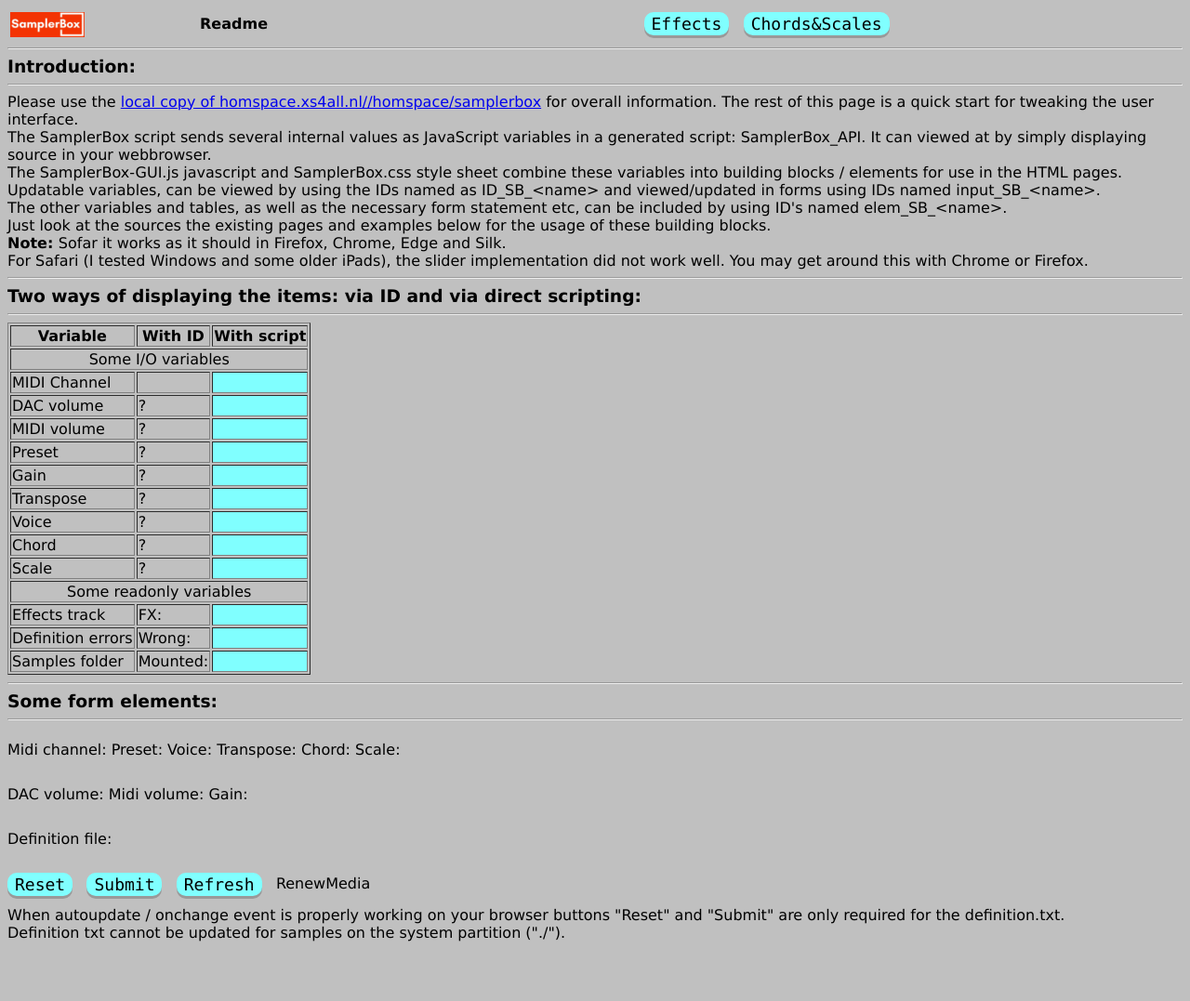
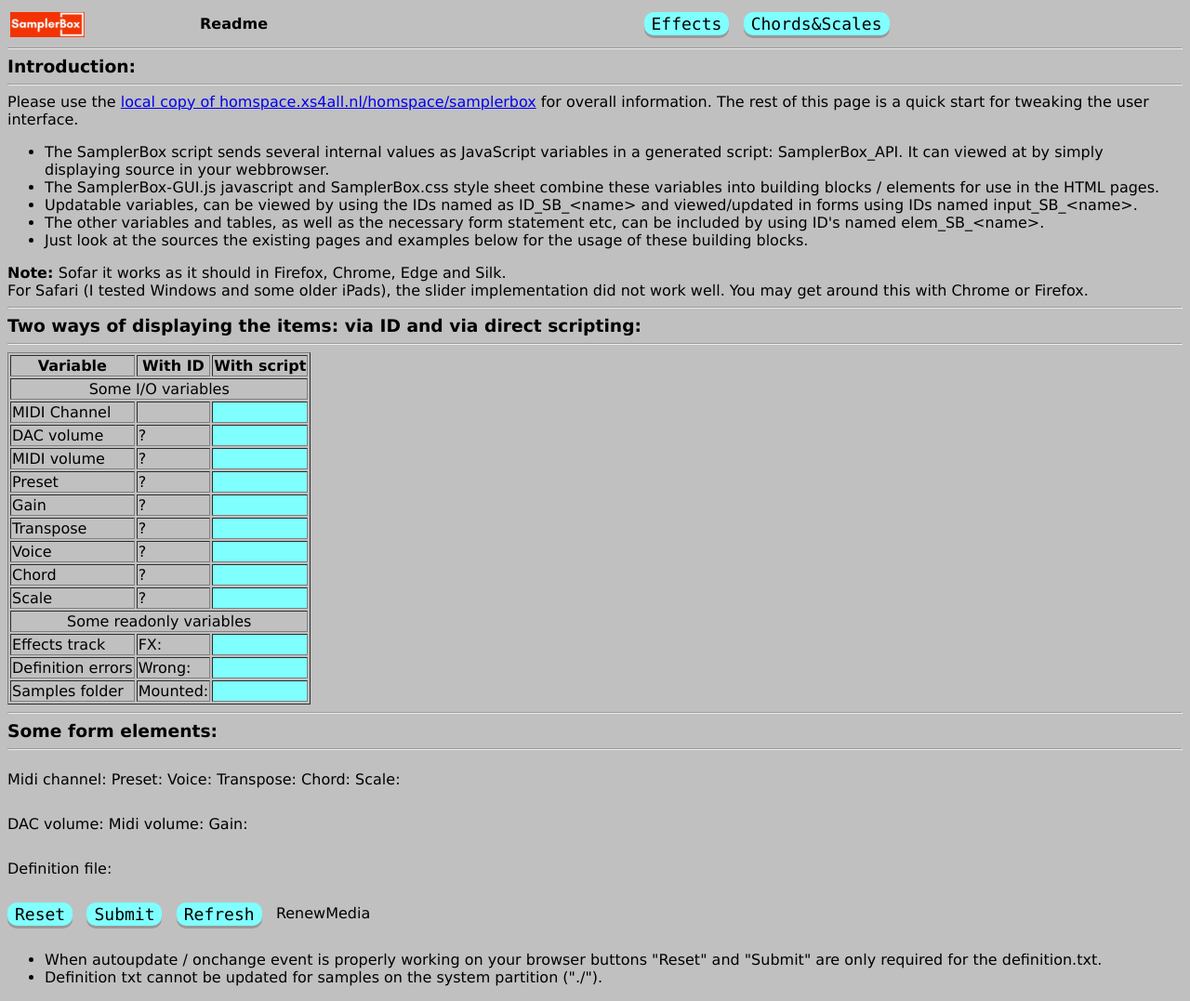
Before and after one commit to hansehv/SamplerBox, a plain HTML site: page webgui/readme.html in a window 1280 px wide. Shown: the whole page at 93% size. Before the commit the page ends 1021 px from the top, so only its background shows below. Drawn offline with Linux system fonts and the light colour scheme; a script that the page names is missing.

Commit message:
Improved readability

```diff
--- a/webgui/readme.html
+++ b/webgui/readme.html
@@ -16,14 +16,16 @@
 </TR></TABLE>
 
 <HR><H3>Introduction:</H3><HR>
-Please use the <A HREF="website/index.html">local copy of homspace.xs4all.nl//homspace/samplerbox</A> for overall information.
-The rest of this page is a quick start for tweaking the user interface.<BR>
-The SamplerBox script sends several internal values as JavaScript variables in a generated script: SamplerBox_API. It can viewed at by simply displaying source in your webbrowser.
-<BR>The SamplerBox-GUI.js javascript and SamplerBox.css style sheet combine these variables into building blocks / elements for use in the HTML pages.
-<BR>Updatable variables, can be viewed by using the IDs named as ID_SB_&lt;name&gt; and viewed/updated in forms using IDs named input_SB_&lt;name&gt;.
-<BR>The other variables and tables, as well as the necessary form statement etc, can be included by using ID's named elem_SB_&lt;name&gt;.
-<BR>Just look at the sources the existing pages and examples below for the usage of these building blocks.
-<BR><B>Note: </B>Sofar it works as it should in Firefox, Chrome, Edge and Silk.
+Please use the <A HREF="website/index.html">local copy of homspace.xs4all.nl/homspace/samplerbox</A> for overall information.
+The rest of this page is a quick start for tweaking the user interface.
+<UL>
+<LI>The SamplerBox script sends several internal values as JavaScript variables in a generated script: SamplerBox_API. It can viewed at by simply displaying source in your webbrowser.
+<LI>The SamplerBox-GUI.js javascript and SamplerBox.css style sheet combine these variables into building blocks / elements for use in the HTML pages.
+<LI>Updatable variables, can be viewed by using the IDs named as ID_SB_&lt;name&gt; and viewed/updated in forms using IDs named input_SB_&lt;name&gt;.
+<LI>The other variables and tables, as well as the necessary form statement etc, can be included by using ID's named elem_SB_&lt;name&gt;.
+<LI>Just look at the sources the existing pages and examples below for the usage of these building blocks.
+</UL>
+<B>Note: </B>Sofar it works as it should in Firefox, Chrome, Edge and Silk.
 <BR>For Safari (I tested Windows and some older iPads), the slider implementation did not work well. You may get around this with Chrome or Firefox.
 
 <HR><H3>Two ways of displaying the items: via ID and via direct scripting:</H3><HR>
@@ -63,9 +65,12 @@ The SamplerBox script sends several internal values as JavaScript variables in a
 <BUTTON TYPE="button" onclick="SB_Refresh();">Refresh</BUTTON> &nbsp;
 <span ID="input_SB_RenewMedia">RenewMedia</span>
 </FORM>
-When autoupdate / onchange event is properly working on your browser buttons "Reset" and "Submit" are only required for the definition.txt.<BR>
-Definition txt cannot be updated for samples on the system partition ("./").
+<UL>
+<LI>When autoupdate / onchange event is properly working on your browser buttons "Reset" and "Submit" are only required for the definition.txt.
+<LI>Definition txt cannot be updated for samples on the system partition ("./").
+</UL>
 
 <script>SB_Update();</script><!-- when dealing with the SB-variables & elements via ID's, we must call the update script after using the ID's -->
+
 </BODY>
 </HTML>
```
